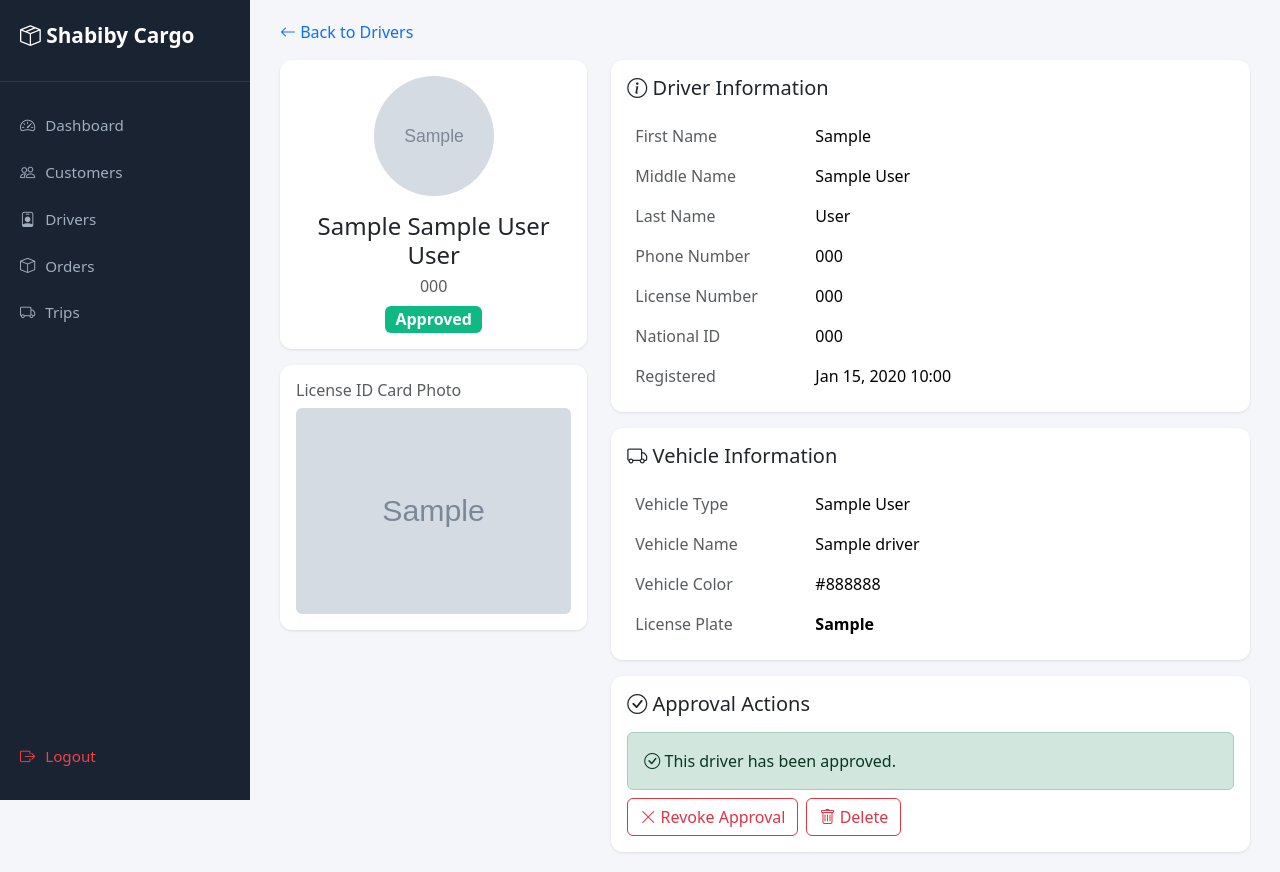
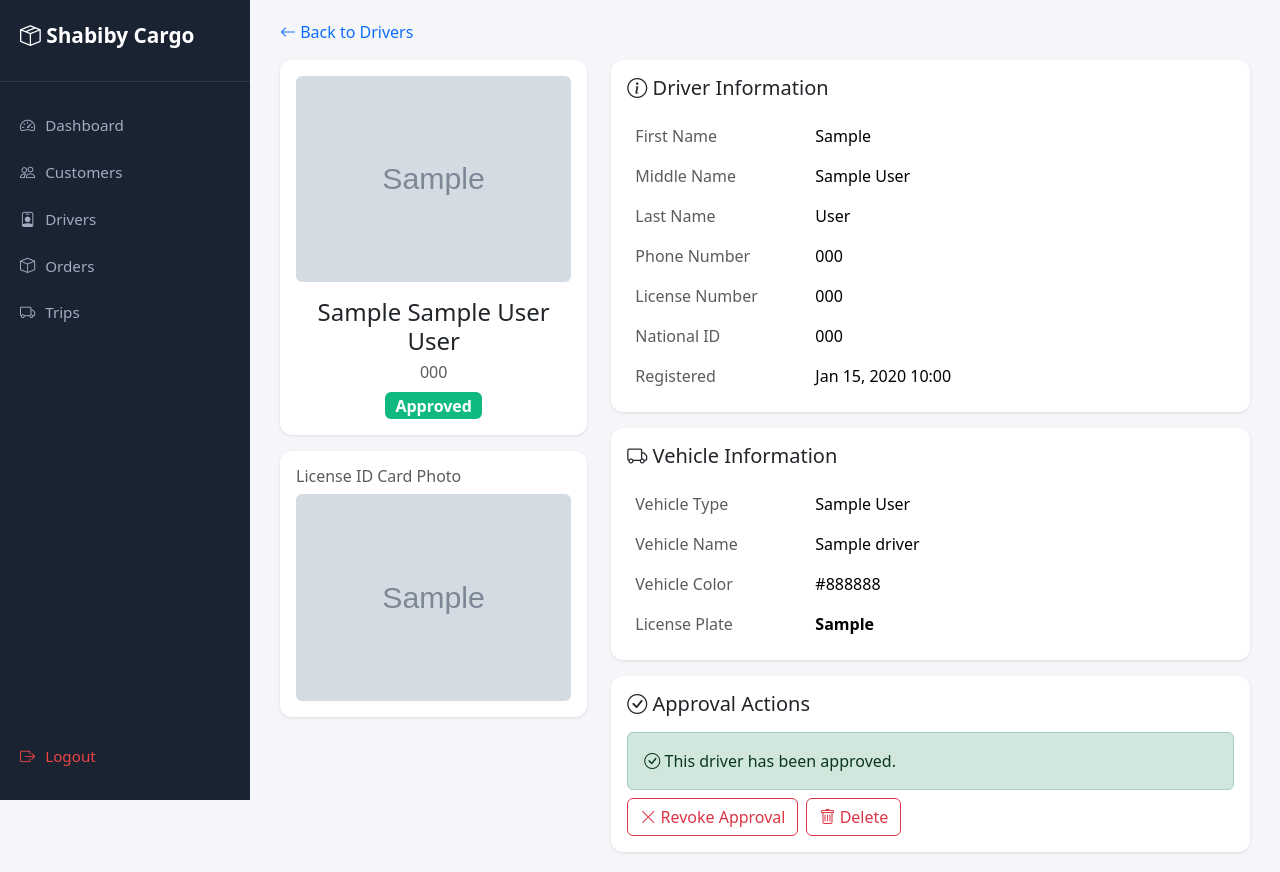
Before and after one commit to Profroja/shabiby_cargoApp_backend, a Django app: template adminpanel/templates/adminpanel/driver_detail.html in a window 1280 px wide. Run offline with Django 5.2, Linux system fonts and the light colour scheme; the template is opened without the code that fills it: values that come from a table or form of the project are taken from there, others are empty; tables that the repository leaves empty hold one stand-in row (values such as "Sample post"); grey boxes marked "Sample" are stand-in pictures.

Commit message:
Show profile photo full size instead of circle, click to open full image

```diff
--- a/adminpanel/templates/adminpanel/driver_detail.html
+++ b/adminpanel/templates/adminpanel/driver_detail.html
@@ -9,9 +9,9 @@
         <div class="card stat-card">
             <div class="card-body text-center">
                 {% if driver.profile_photo %}
-                <img src="{{ driver.profile_photo.url }}" class="rounded-circle mb-3" style="width: 120px; height: 120px; object-fit: cover;" alt="">
+                <img src="{{ driver.profile_photo.url }}" class="img-fluid rounded mb-3" style="max-width: 100%; max-height: 400px; object-fit: contain; cursor: pointer;" alt="Profile Photo" onclick="window.open('{{ driver.profile_photo.url }}', '_blank')">
                 {% else %}
-                <div class="rounded-circle bg-secondary mx-auto mb-3 d-flex align-items-center justify-content-center text-white" style="width: 120px; height: 120px; font-size: 2rem;">
+                <div class="rounded bg-secondary mx-auto mb-3 d-flex align-items-center justify-content-center text-white" style="width: 120px; height: 120px; font-size: 2rem;">
                     {{ driver.user.first_name|slice:":1" }}
                 </div>
                 {% endif %}
@@ -30,7 +30,7 @@
         <div class="card stat-card mt-3">
             <div class="card-body">
                 <h6 class="text-muted mb-2">License ID Card Photo</h6>
-                <img src="{{ driver.license_photo.url }}" class="img-fluid rounded" alt="License">
+                <img src="{{ driver.license_photo.url }}" class="img-fluid rounded" style="cursor: pointer;" alt="License" onclick="window.open('{{ driver.license_photo.url }}', '_blank')">
             </div>
         </div>
         {% endif %}
```
